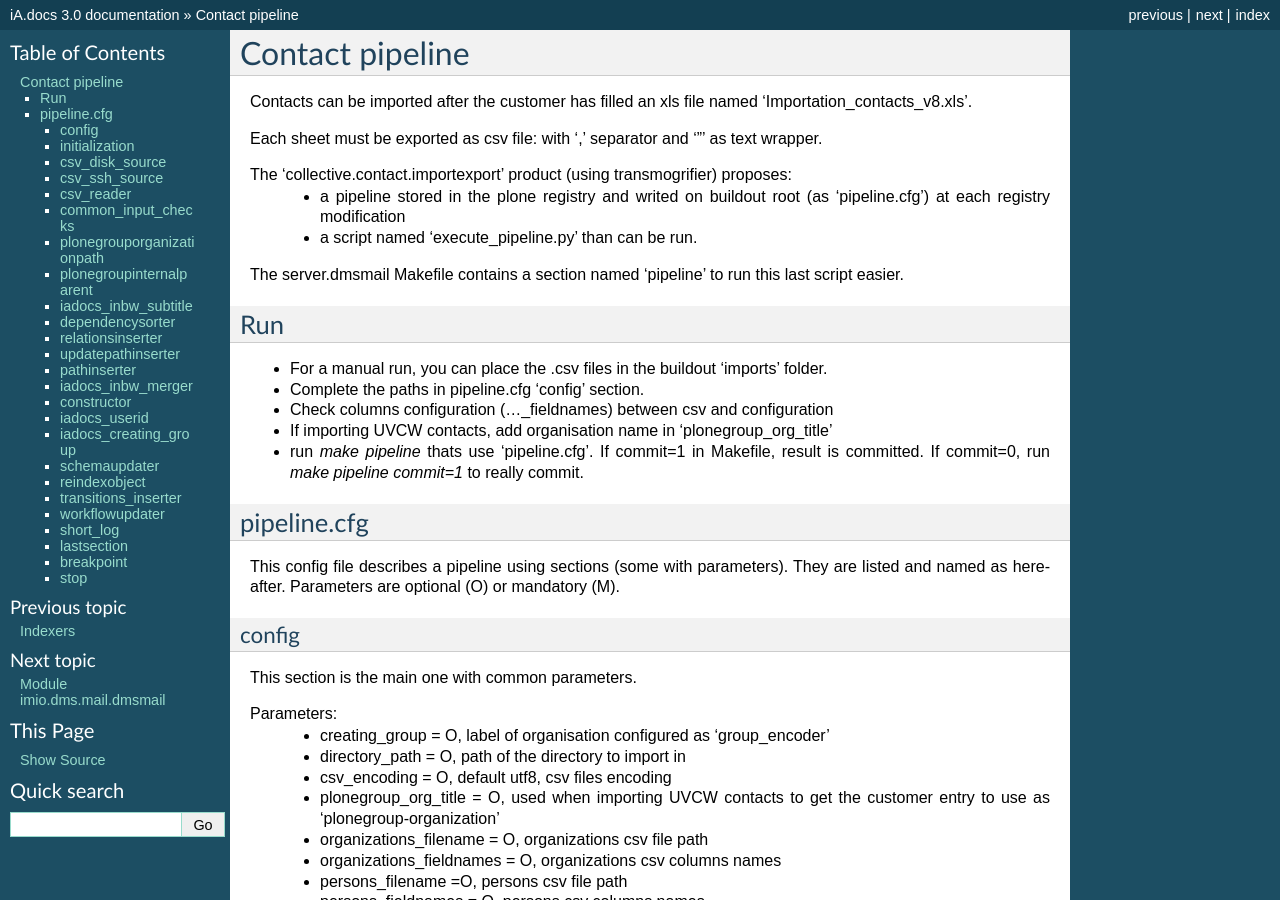
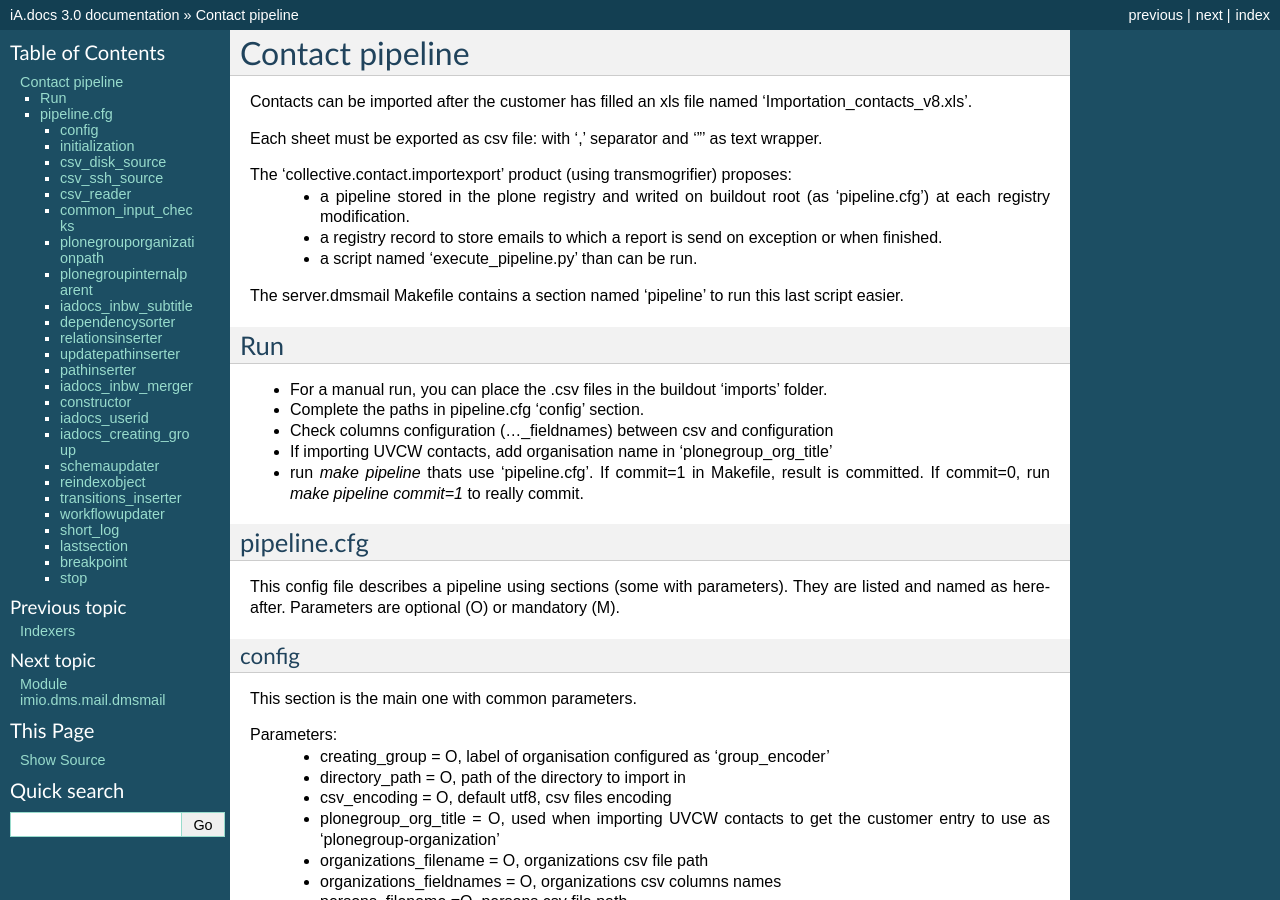
Before and after one commit to IMIO/server.dmsmail, a Sphinx documentation site: the page built from docs/source/pipeline.rst, in a window 1280 px wide and 900 px high. Built offline with Sphinx 7.4.7, drawn with Linux system fonts in a browser that asks for light colours.

Commit message:
Updated doc pipeline description

```diff
--- a/docs/source/pipeline.rst
+++ b/docs/source/pipeline.rst
@@ -9,7 +9,9 @@ Each sheet must be exported as csv file: with ',' separator and '"' as text wrap
 
 The 'collective.contact.importexport' product (using transmogrifier) proposes:
     * a pipeline stored in the plone registry and writed on buildout root (as
-      'pipeline.cfg') at each registry modification
+      'pipeline.cfg') at each registry modification.
+    * a registry record to store emails to which a report is send on exception
+      or when finished.
     * a script named 'execute_pipeline.py' than can be run.
 
 The server.dmsmail Makefile contains a section named 'pipeline' to run this
```
